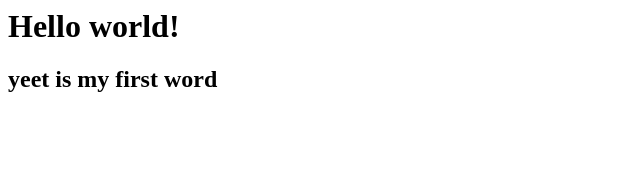
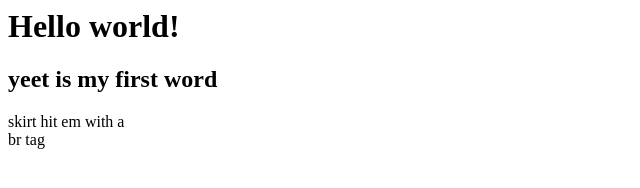
Before and after one commit to pierrepadilla/Todo_app_front_end, a plain HTML site: page index.html in a window 1280 px wide. Shown: the whole page, without its empty margins (0-640 px from the left). Drawn offline with Linux system fonts and the light colour scheme.

Commit message:
add content to index.html

```diff
--- a/index.html
+++ b/index.html
@@ -1,2 +1,3 @@
 <h1>Hello world!</h1>
 <h2> yeet is my first word </h2>
+<p> skirt hit em with a <br> br tag </p>
```
